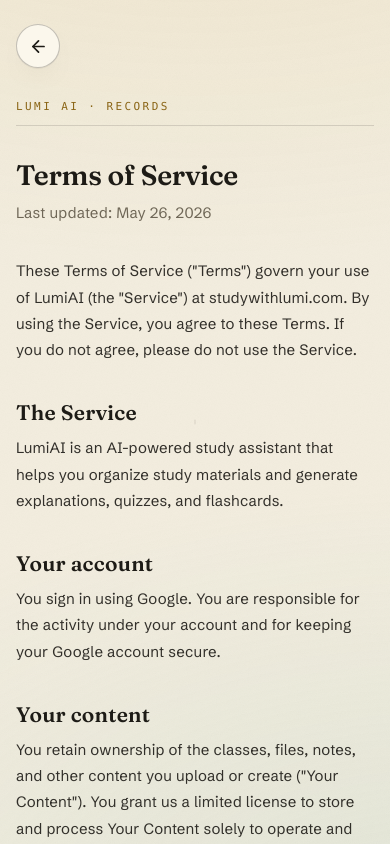
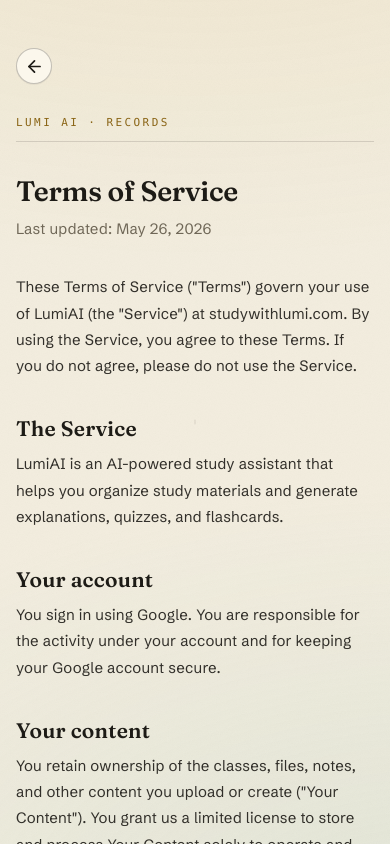
Before and after one commit to PhanidharAkula/LumiAI_Study_Assistant, a React (Vite) app: page /terms in a window 390 px wide. Shown: the top 844 px of the page. Built offline with nearby package versions, Linux system fonts and the light colour scheme; no server answers; a web font is replaced by a local one.

Commit message:
Revert "Mobile pass: legal top padding, instant scroll-to-top, bigger touch targets + QA checklist"
This reverts commit 25b7d0083a15f9e621faa372eed6648bc4134e18.

```diff
--- a/src/app/App.css
+++ b/src/app/App.css
@@ -63,13 +63,13 @@
   border-color: #8a6516;
   color: #8a6516;
 }
-/* Mobile: size the back key for touch - a comfy 44px tap target, matching the
-   close key (IconButton md is also bumped to 44px under max-md). The 46px desktop
-   disc felt large on phones, but the earlier 36px was too small to hit reliably. */
+/* Mobile: shrink the back key to match the close key. The close button is an
+   IconButton md (40px → 36px under Tailwind's max-md), so mirror that 36px here
+   at the same 768px breakpoint - the back button otherwise stayed desktop-sized. */
 @media (max-width: 767.98px) {
   .back-button {
-    height: 44px;
-    width: 44px;
+    height: 36px;
+    width: 36px;
   }
 }
 
--- a/src/app/App.tsx
+++ b/src/app/App.tsx
@@ -31,22 +31,11 @@
 // left alone). Without this, SPA navigation keeps the previous page's scroll.
 function ScrollToTop(): null {
   const { pathname } = useLocation();
-  // Reset scroll on every route change. Direct scrollTop assignment is instant
-  // and universal - it sidesteps both the global `scroll-behavior: smooth` AND
-  // iOS WebKit's spotty support for scrollTo({behavior:"instant"}), which was
-  // leaving lazy routes (privacy/terms, opened from a scrolled login on the SE)
-  // at the previous scroll position. Run before paint, then again next frame so
-  // a lazily-mounted (Suspense) route can't re-introduce the old position.
+  // useLayoutEffect runs before paint, and behavior:"instant" bypasses the
+  // global `scroll-behavior: smooth` - so the new route paints at the top
+  // immediately instead of rendering then animating up.
   useLayoutEffect(() => {
-    const toTop = () => {
-      const el = document.scrollingElement || document.documentElement;
-      el.scrollTop = 0;
-      if (document.body) document.body.scrollTop = 0;
-      window.scrollTo(0, 0);
-    };
-    toTop();
-    const raf = requestAnimationFrame(toTop);
-    return () => cancelAnimationFrame(raf);
+    window.scrollTo({ top: 0, left: 0, behavior: "instant" });
   }, [pathname]);
   return null;
 }
--- a/src/features/marketing/LegalLayout.tsx
+++ b/src/features/marketing/LegalLayout.tsx
@@ -27,7 +27,7 @@
   // to home for a direct visit - e.g. a pasted URL or Google OAuth review.
   const from = (location.state as { from?: string } | null)?.from ?? "/";
   return (
-    <div className="flex min-h-dvh w-full justify-center px-5 pb-24 pt-6 max-[480px]:px-4">
+    <div className="flex min-h-dvh w-full justify-center px-5 pb-24 pt-12 max-[480px]:px-4">
       <div className="w-full max-w-190 cursor-default">
         <BackButton
           className="mb-8"
--- a/src/shared/components/controls.tsx
+++ b/src/shared/components/controls.tsx
@@ -71,7 +71,7 @@
   /** Dense contexts: history-row actions, inline list controls. */
   sm: "h-9 w-9",
   /** Default instrument key: headers, send/attach, modal close. */
-  md: "h-10 w-10 max-md:h-11 max-md:w-11",
+  md: "h-10 w-10 max-md:h-9 max-md:w-9",
   /** Hero controls (flashcard prev/flip/next). */
   lg: "h-12 w-12 max-md:h-10 max-md:w-10",
 } as const;
```
Also changed, not shown: 1 other file (tests, documents, lock files or other folders).
